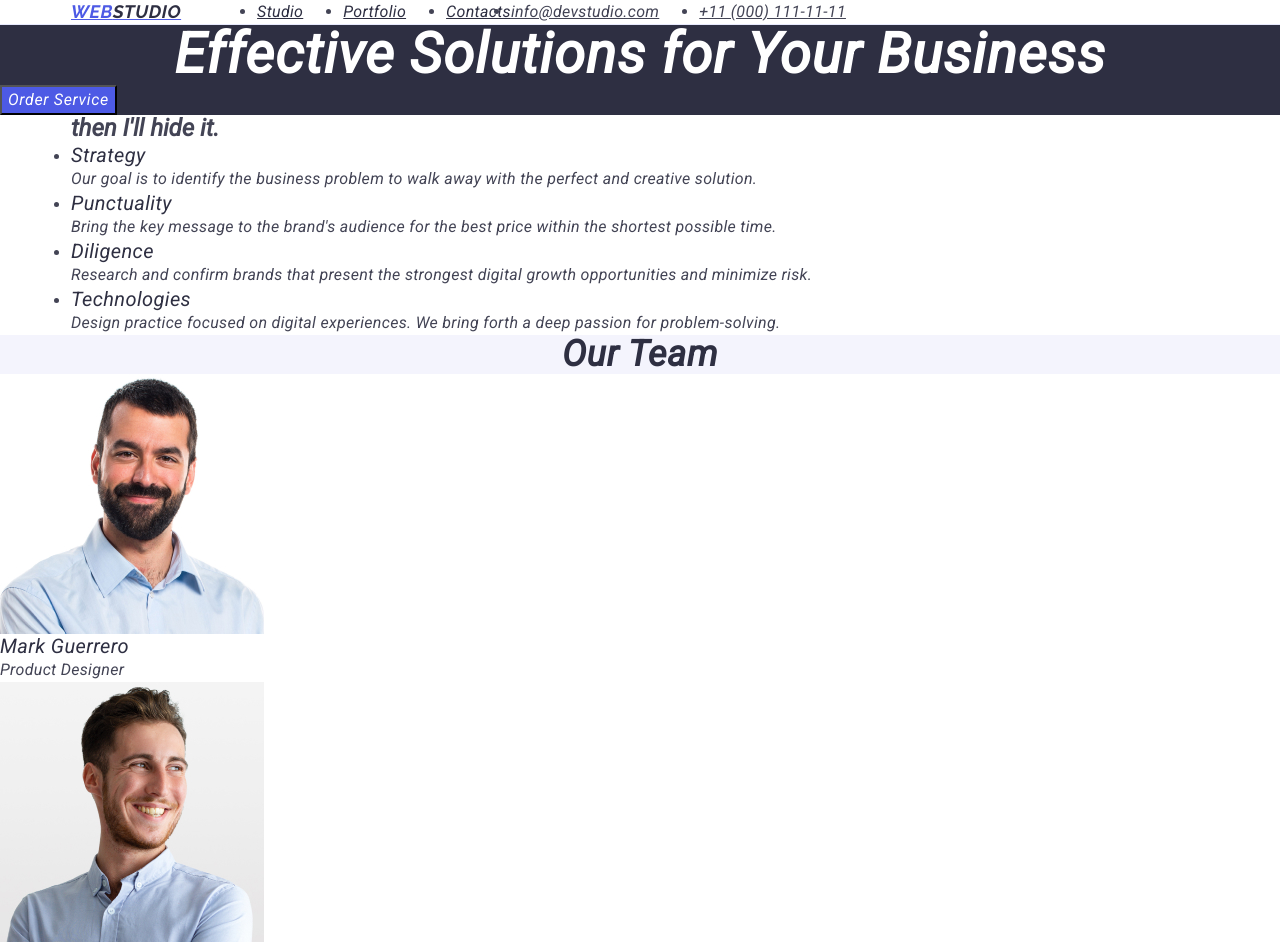
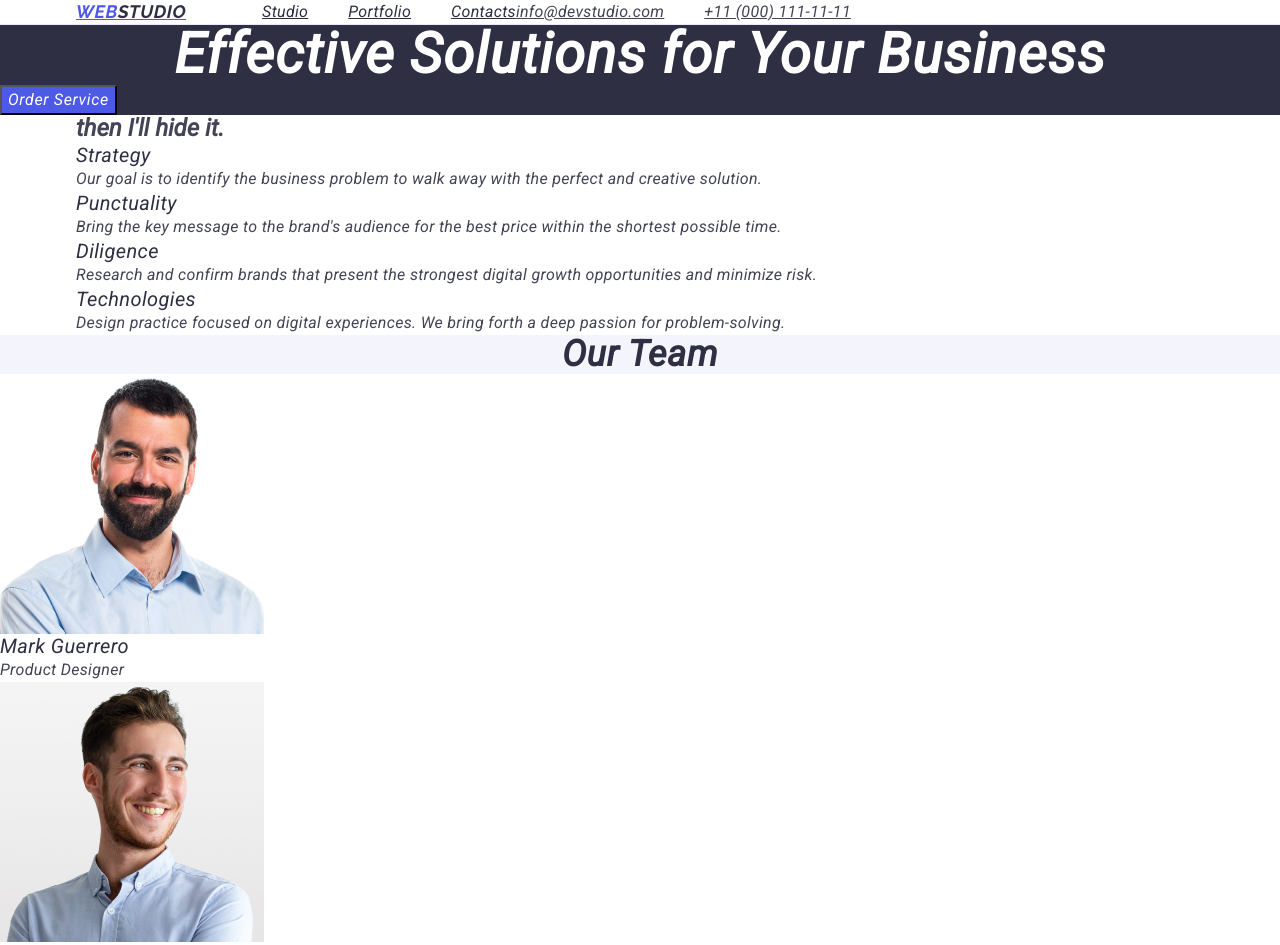
Before and after one commit to Kenediii/goit-markup-hw-03, a plain HTML site: page index.html in a window 1280 px wide. Shown: the top 945 px of the page. Drawn offline with nearby package versions, Linux system fonts and the light colour scheme.

Commit message:
fix header fix container

```diff
--- a/css/styles.css
+++ b/css/styles.css
@@ -15,6 +15,7 @@ h1, h2, h3, h4, h5, h6, p {
 ul {
     margin: 0;
     padding-left: 0;
+    list-style-type: none;
 }
 
 img {
@@ -29,8 +30,8 @@ body {
 
 .container {
     max-width: 1158px;
-    padding-left: 10px;
-    padding-right: 10px;
+    padding-left: 15px;
+    padding-right: 15px;
     margin-left: auto;
     margin-right: auto;
 }
```
